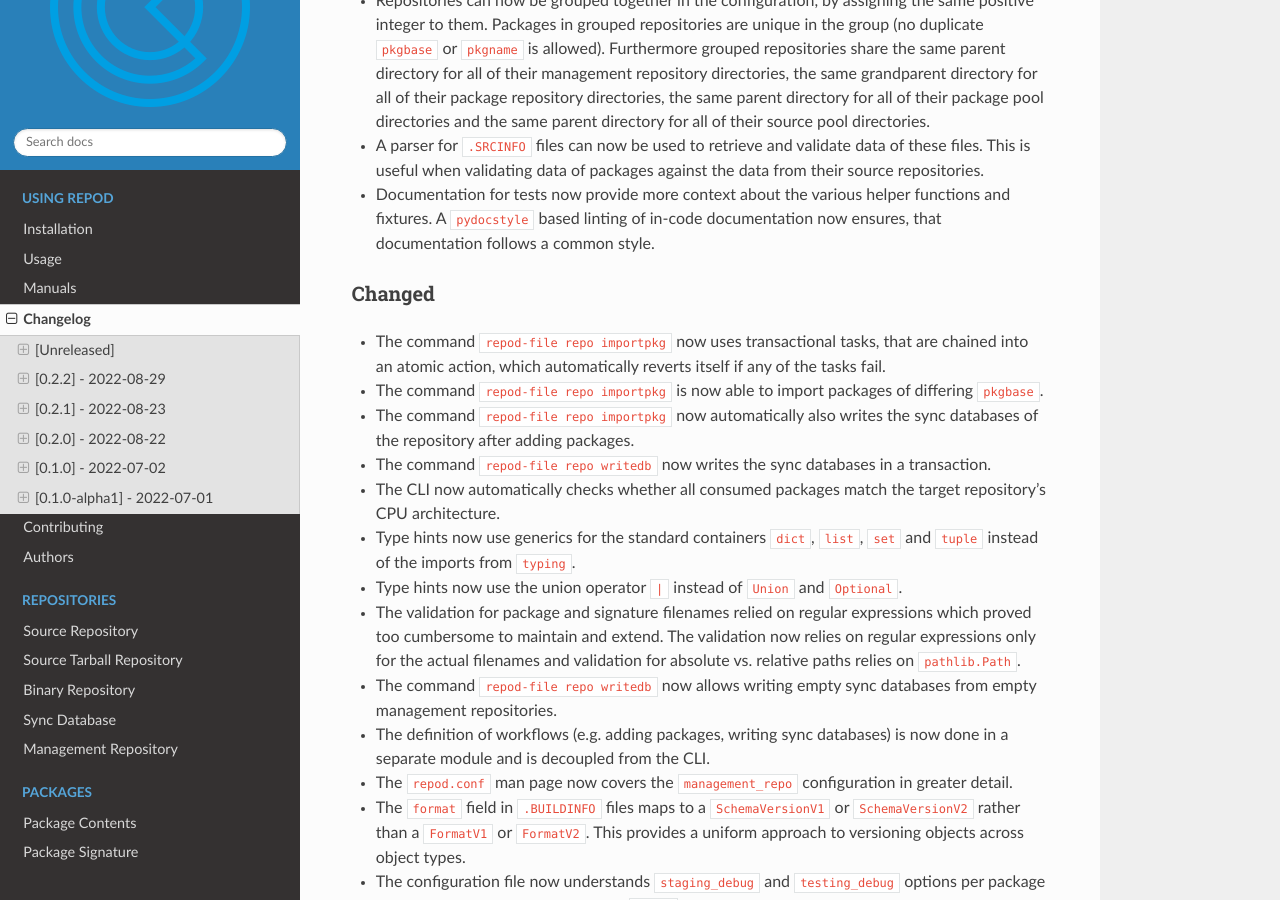
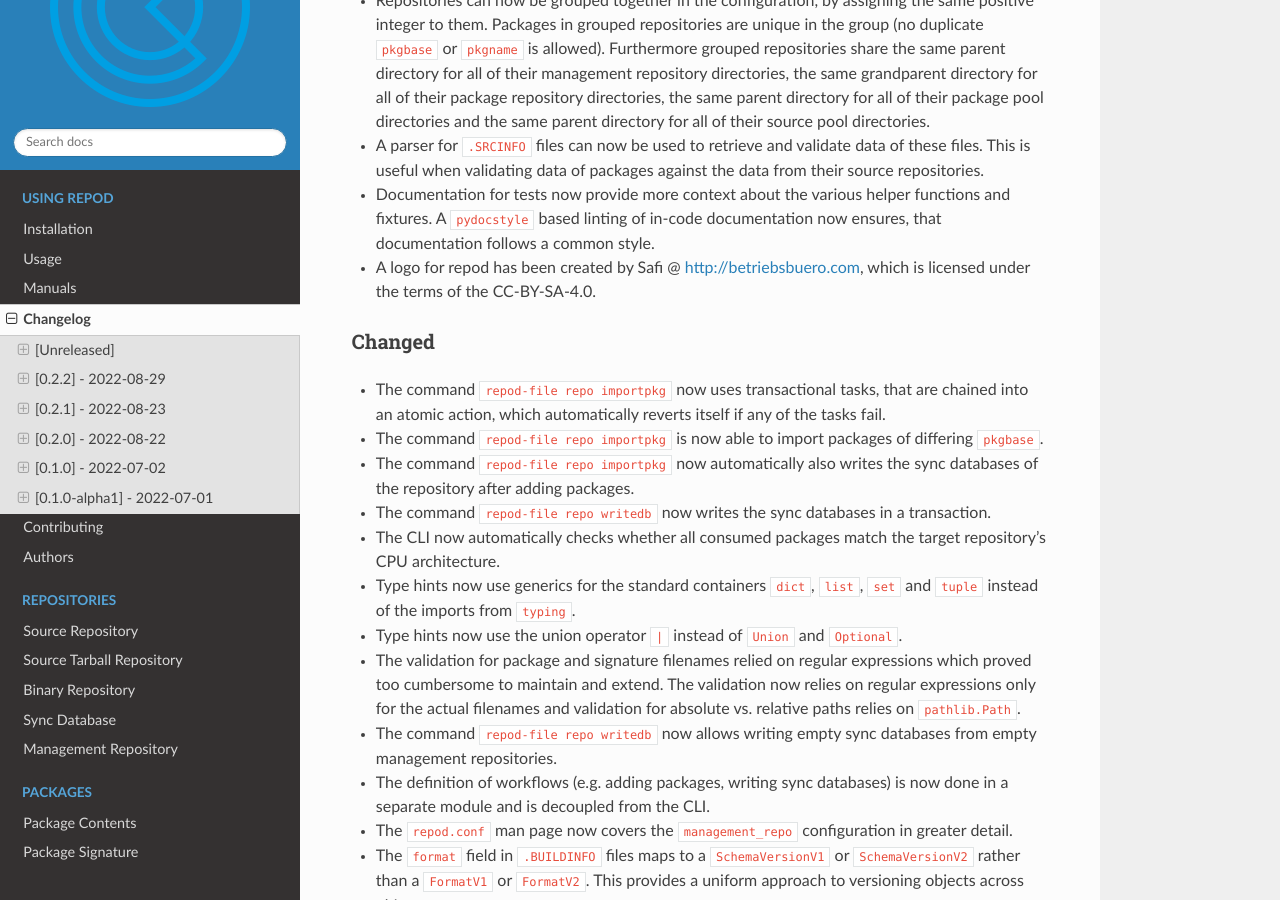
Before and after one commit to archlinux/repod, a Sphinx documentation site: the page built from docs/repod/changelog.rst, in a window 1280 px wide and 900 px high, scrolled down 1102 px. Built offline with Sphinx 7.4.7 and the Read the Docs theme 2.0.0, drawn with Linux system fonts in a browser that asks for light colours.

Commit message:
Add artwork info to changelog
docs/repod/changelog.rst:
Add info about artwork, its creator and license to changelog.

```diff
--- a/docs/repod/changelog.rst
+++ b/docs/repod/changelog.rst
@@ -67,6 +67,8 @@ Added
 * Documentation for tests now provide more context about the various helper
   functions and fixtures. A ``pydocstyle`` based linting of in-code
   documentation now ensures, that documentation follows a common style.
+* A logo for repod has been created by Safi @ http://betriebsbuero.com, which
+  is licensed under the terms of the CC-BY-SA-4.0.
 
 Changed
 ^^^^^^^
```
